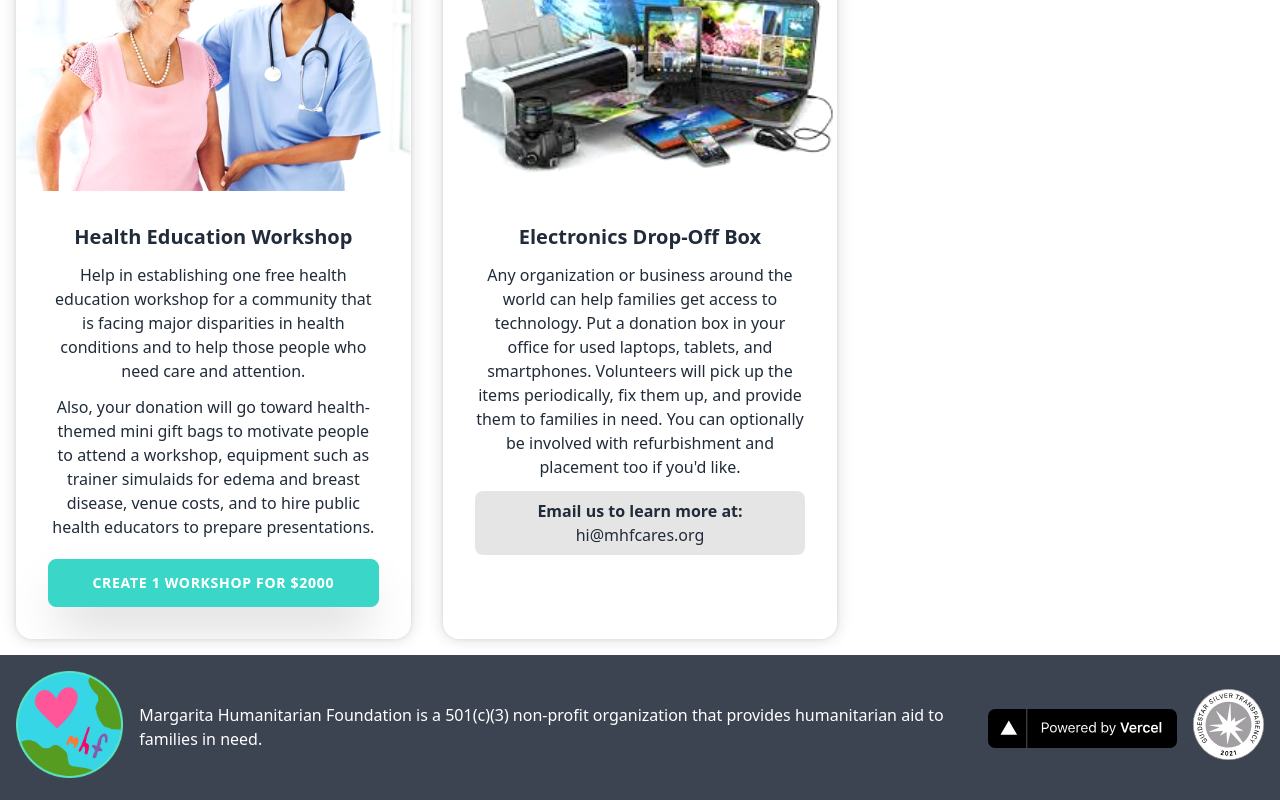
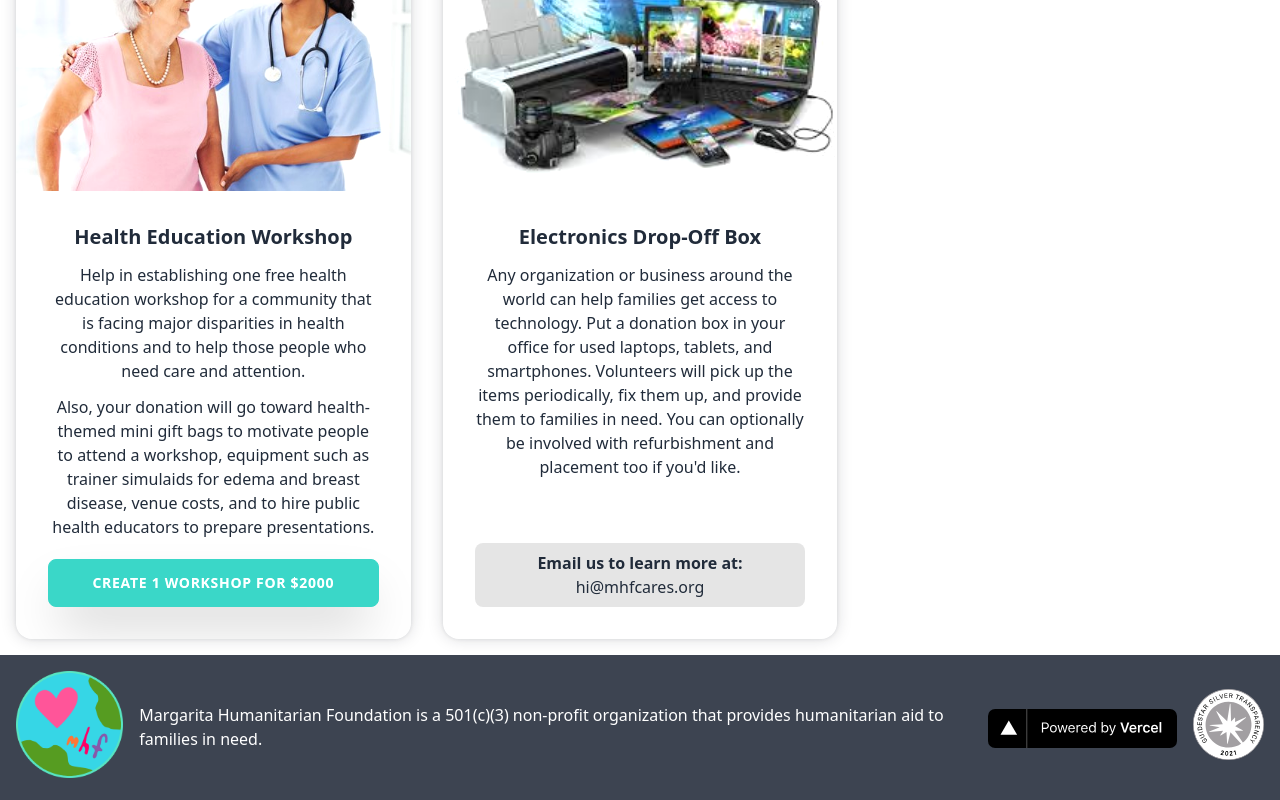
Before and after one commit to margaritahumanitarian/helpafamily, a Next.js app: page / in a window 1280 px wide. Shown: the part 1900-2700 px from the top of the page. Built offline with nearby package versions, Linux system fonts and the light colour scheme.

Commit message:
Extra space for ElectronicsDropOffCard address block
Moved it to the bottom of the block to make it consistent with other cards

```diff
--- a/components/Card.js
+++ b/components/Card.js
@@ -79,9 +79,9 @@ CardAction.propTypes = {
   onClick: PropTypes.func,
 };
 
-export function CardAddress({ children, label }) {
+export function CardAddress({ children, label, style }) {
   return (
-    <div className="shaded-text my-auto">
+    <div className="shaded-text my-auto" style={style}>
       <div className="font-semibold">{label}</div>
       <span>{children}</span>
     </div>
@@ -91,6 +91,7 @@ export function CardAddress({ children, label }) {
 CardAddress.propTypes = {
   children: PropTypes.node,
   label: PropTypes.string,
+  style: PropTypes.object,
 };
 
 export function PositionRequirements({ label, children }) {
--- a/components/ElectronicsDropOffCard.js
+++ b/components/ElectronicsDropOffCard.js
@@ -11,7 +11,10 @@ function ElectronicsDropOffCard() {
           "Any organization or business around the world can help families get access to technology. Put a donation box in your office for used laptops, tablets, and smartphones. Volunteers will pick up the items periodically, fix them up, and provide them to families in need. You can optionally be involved with refurbishment and placement too if you'd like."
         }
       </CardParagraph>
-      <CardAddress label="Email us to learn more at:">
+      <CardAddress
+        label="Email us to learn more at:"
+        style={{ marginTop: 'auto' }}
+      >
         {
           <a href="mailto:hi@mhfcares.org?subject=Electronics%20Drop-Off%20Box">
             {'hi@mhfcares.org'}
```
